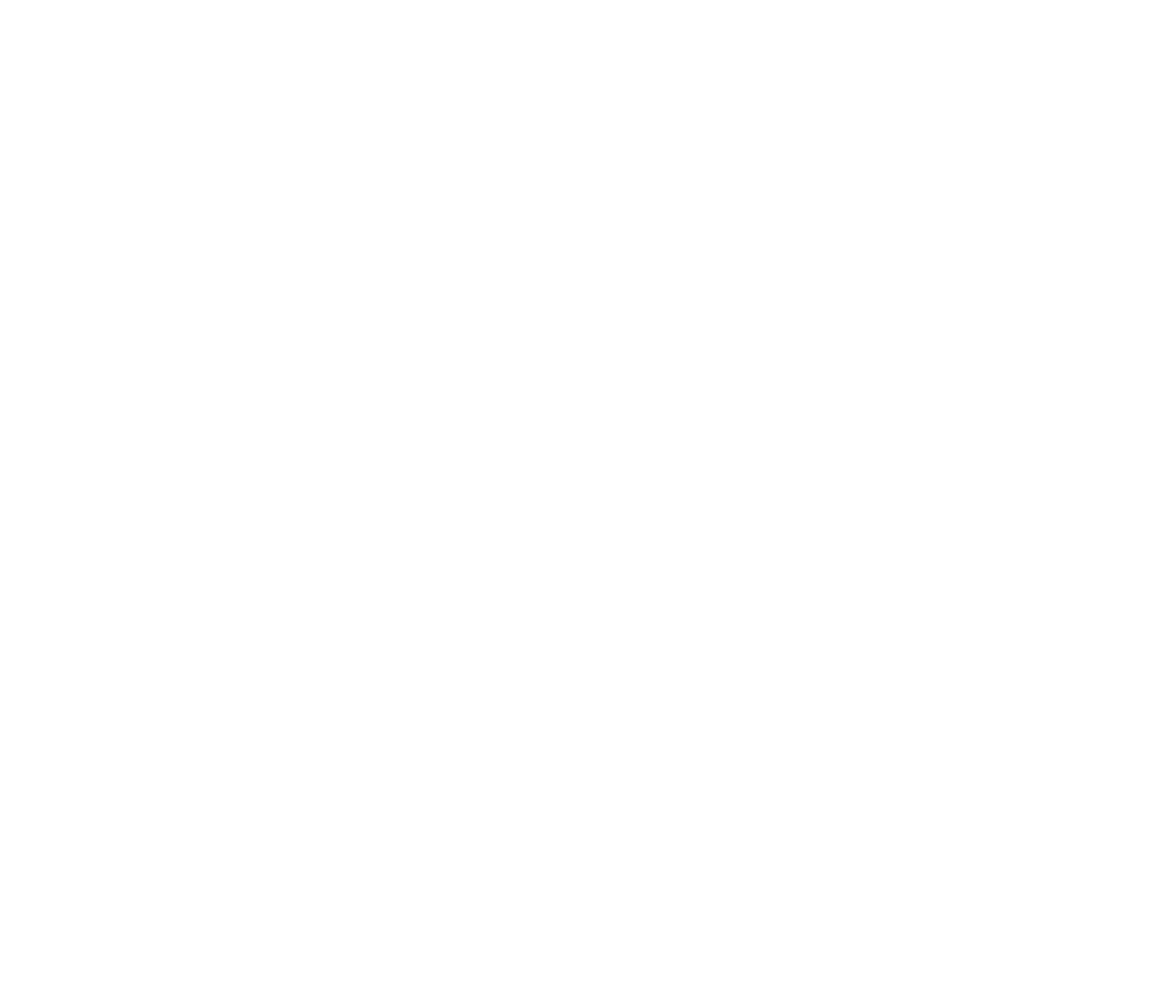
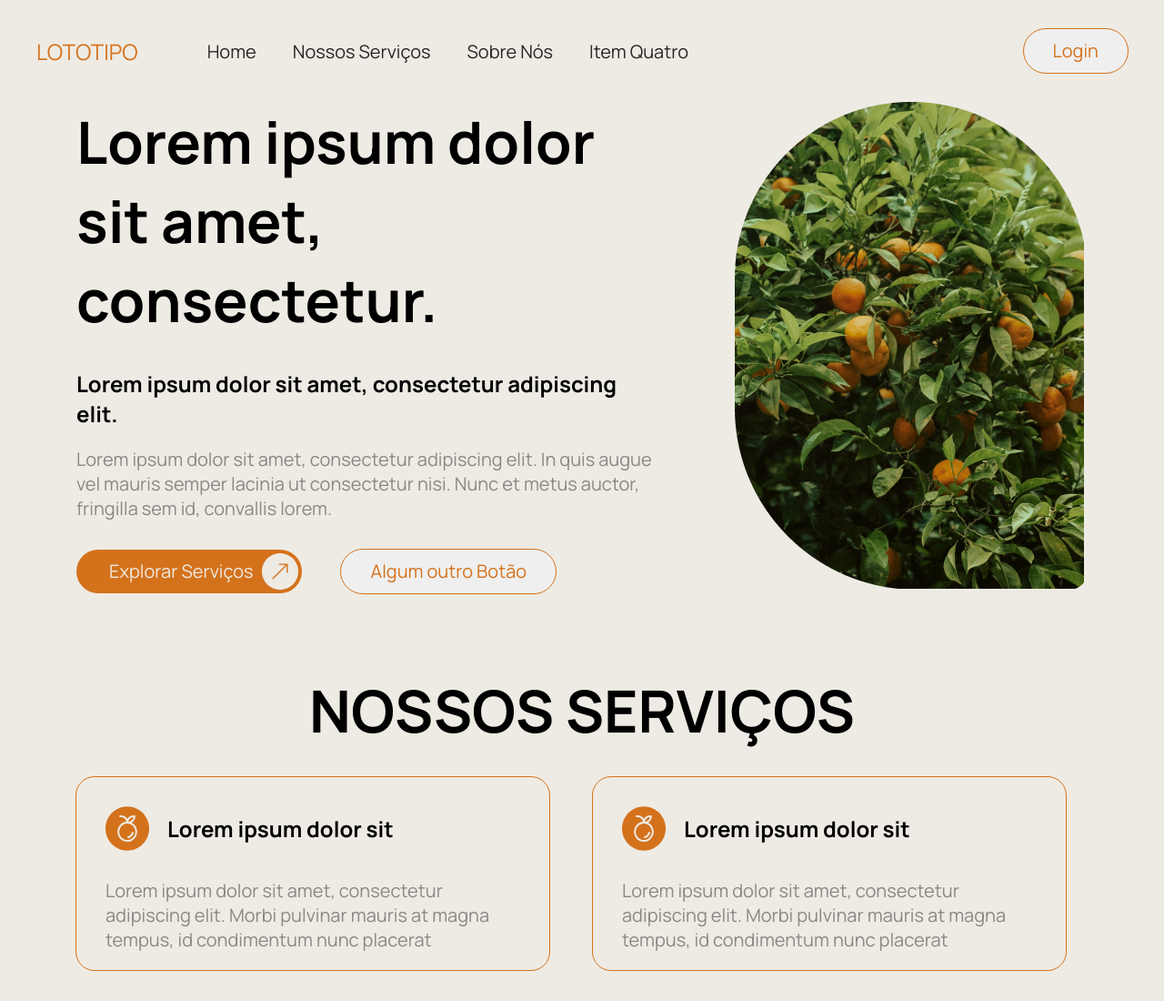
Before and after one commit to CitrusVital-Grupo-6/CitrusCloud, a website: page public/index.html in a window 1280 px wide. Shown: the top 1100 px of the page at 91% size. Before the commit the page ends 800 px from the top, so only its background shows below. Drawn offline with Linux system fonts and the light colour scheme.

Commit message:
add: Esqueleto HTML/CSS

```diff
--- /dev/null
+++ b/public/css/index.css
@@ -0,0 +1,135 @@
+@import url('https://fonts.googleapis.com/css2?family=Manrope:wght@200..800&display=swap');
+*{
+    margin: 0;
+    padding: 0;
+    box-sizing: border-box;
+    font-family: "Manrope", sans-serif;
+    font-size: 62.5%;
+    text-decoration: none;
+}
+
+:root{
+    --cor-primaria: #EEEBE4;
+    --cor-secundaria: #D4721C;
+    --cor-titulo: #282626;
+    --cor-font: #28262680;
+}
+
+body{
+    background-color: var(--cor-primaria);
+    margin: 0;
+}
+
+header{
+    display: flex;
+    flex-direction: row;
+    margin-inline: 4rem;
+    margin-block: 3.2rem;
+    justify-content: space-between;
+}
+
+main{
+    display: flex;
+    flex-direction: column;
+    gap: 8.5rem;
+}
+
+.left-header{
+    display: flex;
+    align-items: center;
+}
+
+.logo{
+    margin-right: 7.6rem;
+}
+.logo a{
+    font-size: 2.4rem;
+    color: var(--cor-secundaria);
+}
+
+.header-option-wrapper{
+    display: flex;
+    flex-direction: row;
+    gap: 4rem;
+    align-items: center;
+}
+
+.header-option a{
+    font-size: 2rem;
+    color: var(--cor-titulo);
+}
+
+.wire-button{
+    border-radius: 50vw;
+    padding-block: 1.4rem;
+    padding-inline: 3.2rem;
+    border: 0;
+    outline: 1px solid var(--cor-secundaria);
+    font-size: 2rem;
+    color: var(--cor-secundaria);
+    font-family: "Manrope", sans-serif;
+    line-height: 2rem;
+}
+
+.solid-button{
+    border-radius: 50vw;
+    padding-block: 1.4rem;
+    padding-inline: 3.2rem;
+    border: 0;
+    font-size: 2rem;
+    color: var(--cor-primaria);
+    background-color: var(--cor-secundaria);
+    font-family: "Manrope", sans-serif;
+    line-height: 2rem;
+}
+
+#introduction{
+    display: flex;
+    gap: 8.1rem;
+    margin-inline: 8.4rem;
+}
+
+#introduction .content{
+    width: 72.9rem;
+    display: flex;
+    flex-direction: column;
+    gap: 3.2rem;
+}
+
+.content-title h1{
+    font-size: 6.4rem;
+}
+
+#introduction .content-text{
+    display: flex;
+    flex-direction: column;
+    gap: 2rem;
+}
+
+.content-text h3{
+    font-size: 2.4rem;
+}
+
+.content-text span{
+    font-size: 2rem;
+    color: var(--cor-font);
+}
+
+#introduction .content-button{
+    display: flex;
+    flex-direction: row;
+    gap: 4.3rem;
+}
+
+#introduction .solid-button{
+    display: flex;
+    align-items: center;
+    flex-direction: row;
+    padding: 0.4rem;
+    gap: 1rem;
+}
+
+#introduction .solid-button span{
+    padding-left: 3.2rem;
+    font-size: 2rem;
+}
--- /dev/null
+++ b/public/css/servicos.css
@@ -0,0 +1,44 @@
+#servicos .content .content-title{
+    justify-content: center;
+    display: flex;
+    margin-bottom: 3rem;
+}
+
+.services-card-wrapper{
+    display: flex;
+    flex-direction: column;
+    gap: 4.8rem;
+}
+
+.services-card-box:nth-child(1n){
+    margin-left: 8.4rem;
+}
+.services-card-box:nth-child(2n){
+    margin-left: 19.6rem;
+}
+
+.services-card-box{
+    display: flex;
+    flex-direction: row;
+    gap: 4.8rem;
+}
+
+.services-card{
+    padding: 3.2rem;
+    padding-bottom: 2rem;
+    outline: 1px solid var(--cor-secundaria);
+    border-radius: 2rem;
+    width: 52rem;
+}
+
+#servicos .content .services-card .content-title{
+    display: flex;
+    flex-direction: row;
+    gap: 2rem;
+    align-items: center;
+    justify-content: start;
+}
+
+.content-title h3{
+    font-size: 2.4rem;
+}
--- /dev/null
+++ b/public/css/sobre.css
@@ -0,0 +1,23 @@
+#sobre{
+    display: flex;
+    flex-direction: row;
+}
+
+#sobre .content{
+    width: 67.7rem;
+}
+
+#sobre .content-title{
+    display: flex;
+    flex-direction: column;
+    gap: 3.2rem;
+}
+
+#sobre .content-title h3 {
+    margin-bottom: 2rem;
+}
+
+#sobre aside{
+    margin-left: 8.4rem;
+    margin-right: 7rem;
+}
--- a/public/index.html
+++ b/public/index.html
@@ -2,10 +2,123 @@
 <html lang="pt-br">
 <head>
   <meta charset="UTF-8">
-  <meta name="viewport" content="width=device-width, initial-scale=1.0">
-  <title>Index</title>
+  <title>Home | CitrusCloud</title>
+  <link rel="stylesheet" href="./css/index.css">
+  <link rel="stylesheet" href="./css/servicos.css">
+  <link rel="stylesheet" href="./css/sobre.css">
 </head>
 <body>
+  <header>
+    <div class="left-header">
+      <div class="logo">
+        <a>LOTOTIPO</a>
+      </div>
+
+      <div class="header-option-wrapper">
+        <div class="header-option"><a href="#home">Home</a></div>
+        <div class="header-option"><a href="#servicos">Nossos Serviços</a></div>
+        <div class="header-option"><a href="#home">Sobre Nós</a></div>
+        <div class="header-option"><a href="#home">Item Quatro</a></div>
+      </div>
+    </div>
+
+    <div class="right-header">
+        <button class="wire-button">Login</button>
+    </div>
+  </header>
+
+  <main>
+    <section id="introduction">
+      <div class="content">
+        <div class="content-title">
+          <h1>Lorem ipsum dolor <br>sit amet, consectetur.</h1>
+        </div>
+        <div class="content-text">
+          <h3>Lorem ipsum dolor sit amet, consectetur adipiscing elit.</h3>
+          <span>
+            Lorem ipsum dolor sit amet, consectetur adipiscing elit. In quis augue vel mauris semper lacinia ut consectetur nisi. Nunc et metus auctor, fringilla sem id, convallis lorem.
+          </span>
+        </div>
+        <div class="content-button">
+          <button class="solid-button">
+            <span>Explorar Serviços</span>
+            <img src="./assets/svg/button-arrow-icon.svg">
+          </button>
+          <button class="wire-button">Algum outro Botão</button>
+        </div>
+
+      </div>
+      <aside class="aside-introduction-img">
+        <img src="./assets/img/main-orange.png">
+      </aside>
+    </section>
+
+    <section id="servicos">
+      <div class="content">
+        <div class="content-title">
+          <h1>NOSSOS SERVIÇOS</h1>
+        </div>
+
+        <div class="services-card-wrapper">
+          <div class="services-card-box">
+            <div class="services-card">
+              <div class="content-title">
+                <img src="./assets/svg/card-icon.svg">
+                <h3>Lorem ipsum dolor sit</h3>
+              </div>
+              <div class="content-text">
+                <span>Lorem ipsum dolor sit amet, consectetur adipiscing elit. Morbi pulvinar mauris at magna tempus, id condimentum nunc placerat</span>
+              </div>
+            </div>
+
+            <div class="services-card">
+              <div class="content-title">
+                <img src="./assets/svg/card-icon.svg">
+                <h3>Lorem ipsum dolor sit</h3>
+              </div>
+              <div class="content-text">
+                <span>Lorem ipsum dolor sit amet, consectetur adipiscing elit. Morbi pulvinar mauris at magna tempus, id condimentum nunc placerat</span>
+              </div>
+            </div>
+          </div>
+          <div class="services-card-box">
+            <div class="services-card">
+              <div class="content-title">
+                <img src="./assets/svg/card-icon.svg">
+                <h3>Lorem ipsum dolor sit</h3>
+              </div>
+              <div class="content-text">
+                <span>Lorem ipsum dolor sit amet, consectetur adipiscing elit. Morbi pulvinar mauris at magna tempus, id condimentum nunc placerat</span>
+              </div>
+            </div>
+
+            <div class="services-card">
+              <div class="content-title">
+                <img src="./assets/svg/card-icon.svg">
+                <h3>Lorem ipsum dolor sit</h3>
+              </div>
+              <div class="content-text">
+                <span>Lorem ipsum dolor sit amet, consectetur adipiscing elit. Morbi pulvinar mauris at magna tempus, id condimentum nunc placerat</span>
+              </div>
+            </div>
+          </div>
+        </div>
+      </div>
+    </section>
+
+    <section id="sobre">
+      <aside><img src="./assets/img/sobre-img.png"></aside>
+      <div class="content">
+        <div class="content-title">
+          <h1>SOBRE NÓS</h1>
+          <h3>Lorem ipsum dolor sit amet</h3>
+        </div>
+        <div class="content-text">
+          <span>Lorem ipsum dolor sit amet, consectetur adipiscing elit. Morbi pulvinar mauris at magna tempus, id condimentum nunc placerat. Fusce sit amet tortor sem. Vestibulum vel purus in purus elementum viverra. Sed eget leo sagittis, mollis neque vitae, accumsan nisi. In hac habitasse platea dictumst. Nullam a arcu lobortis, pellentesque eros et, semper ipsum.<br><br>Orci varius natoque penatibus et magnis dis parturient montes, nascetur ridiculus mus. Vivamus auctor ipsum et odio consequat scelerisque vitae id nunc. Proin a laoreet urna, et tempor felis. Pellentesque vel nisl in magna finibus sagittis. In ut egestas libero. Aenean in felis ligula. Sed tincidunt arcu justo, sit amet finibus erat vehicula vitae. In facilisis commodo molestie. Donec non diam sem.</span>
+        </div>
+      </div>
+    </section>
+  </main>
 
 </body>
 </html>
```
Also changed, not shown: public/assets/img/main-orange.png (added), public/assets/img/sobre-img.png (added), public/assets/svg/button-arrow-icon.svg (added), public/assets/svg/card-icon.svg (added).
